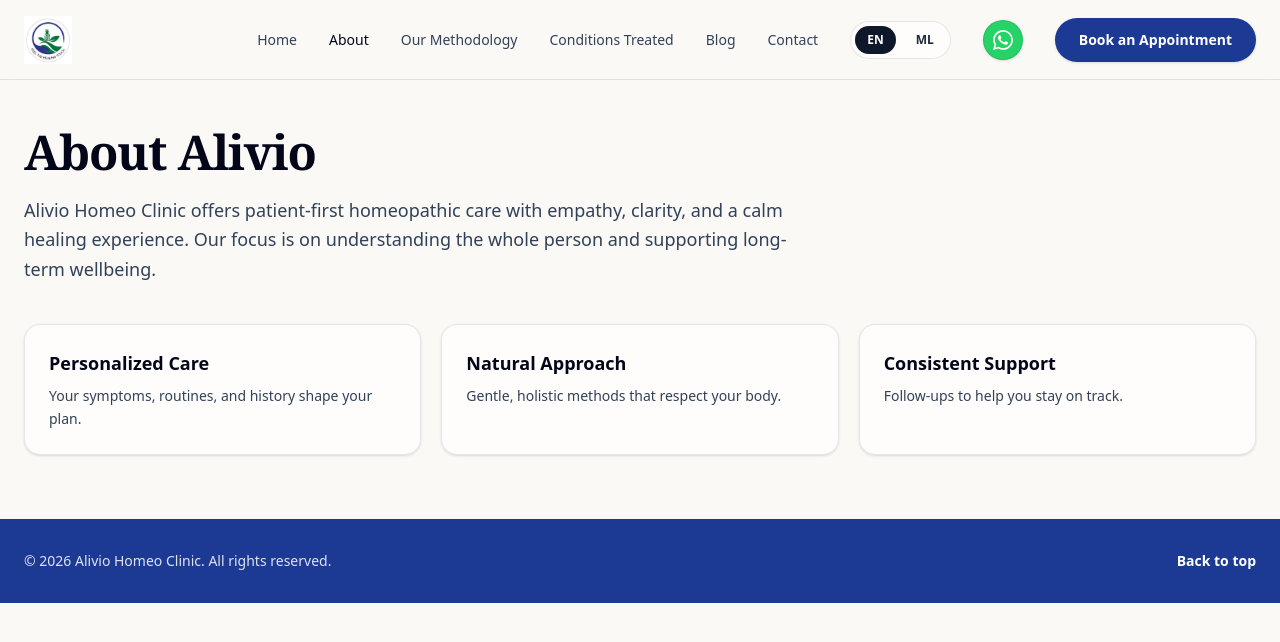
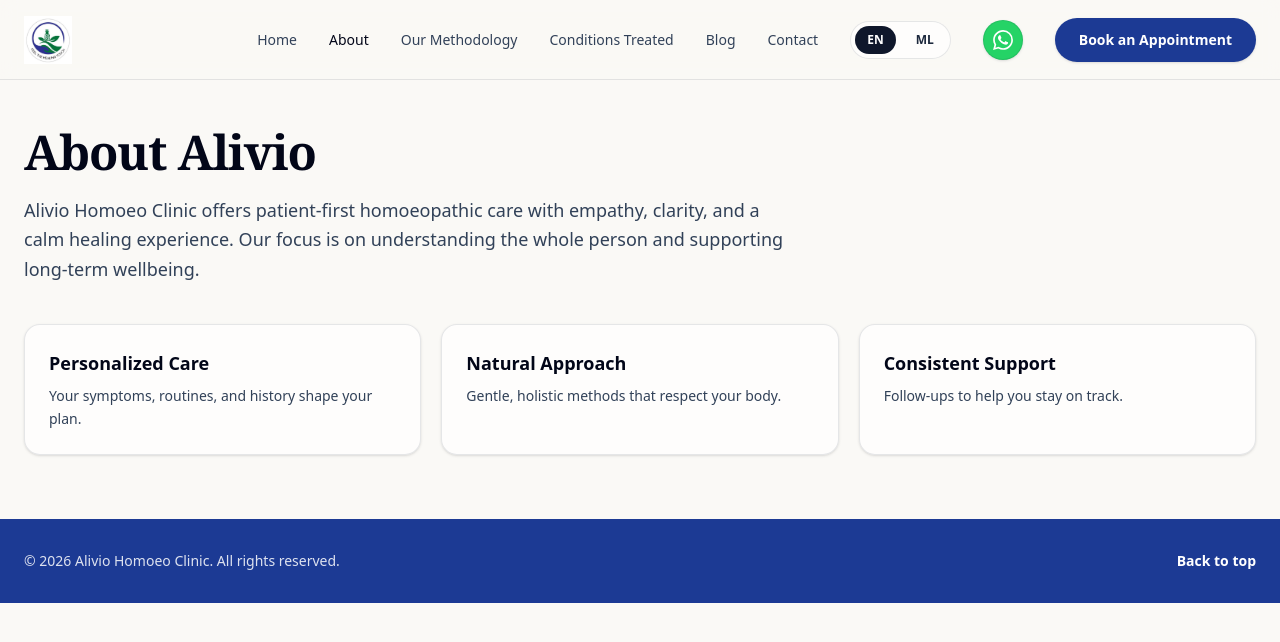
Before and after one commit to auralislabs2025/alivio-clinic, a React (Vite) app: page /about in a window 1280 px wide. Shown: the top 642 px of the page. Built offline with nearby package versions, Linux system fonts and the light colour scheme.

Commit message:
updated the homeo to homoeo

```diff
--- a/index.html
+++ b/index.html
@@ -4,8 +4,8 @@
     <meta charset="UTF-8" />
     <link rel="icon" type="image/svg+xml" href="/favicon.svg" />
     <meta name="viewport" content="width=device-width, initial-scale=1.0" />
-    <title>Alivio Homeo Clinic</title>
-    <meta name="description" content="Alivio Homeo Clinic — FEEL THE HEALING TOUCH. Book an appointment for holistic homeopathic care." />
+    <title>Alivio Homoeo Clinic</title>
+    <meta name="description" content="Alivio Homoeo Clinic — FEEL THE HEALING TOUCH. Book an appointment for holistic homoeopathic care." />
   </head>
   <body>
     <div id="root"></div>
--- a/src/components/Navbar.jsx
+++ b/src/components/Navbar.jsx
@@ -35,7 +35,7 @@ export default function Navbar() {
           <a
             href="/"
             className="flex items-center gap-3"
-            aria-label="Alivio Homeo Clinic"
+            aria-label="Alivio Homoeo Clinic"
             onClick={(e) => {
               if (window.location.pathname !== '/') return;
               e.preventDefault();
@@ -44,7 +44,7 @@ export default function Navbar() {
           >
             <img
               src="/alivio-logo.png"
-              alt="Alivio Homeo Clinic logo"
+              alt="Alivio Homoeo Clinic logo"
               width={52}
               height={52}
               className={`shrink-0 transition-all duration-200 ${scrolled ? 'h-10 w-10' : 'h-12 w-12'}`}
--- a/src/components/SiteFooter.jsx
+++ b/src/components/SiteFooter.jsx
@@ -6,7 +6,7 @@ export default function SiteFooter() {
     <footer className="bg-primary-blue text-white">
       <div className="mx-auto flex max-w-7xl flex-col gap-2 px-6 py-8 text-sm text-white/85 sm:flex-row sm:items-center sm:justify-between">
         <p>
-          &copy; {new Date().getFullYear()} Alivio Homeo Clinic. {t.footer.rights}
+          &copy; {new Date().getFullYear()} Alivio Homoeo Clinic. {t.footer.rights}
         </p>
         <a
           href="#top"
--- a/src/i18n/translations.js
+++ b/src/i18n/translations.js
@@ -16,7 +16,7 @@ export const translations = {
       mlShort: 'ML',
     },
     hero: {
-      pill: 'Holistic homeopathic care',
+      pill: 'Holistic homoeopathic care',
       h1: 'FEEL THE HEALING TOUCH',
       subtitle:
         'Compassionate consultations, personalized remedies, and a calm healing experience — designed around you and your family’s wellbeing.',
@@ -38,7 +38,7 @@ export const translations = {
         { title: 'Skin & Allergy', desc: 'Gentle approaches for allergies, rashes, eczema, and related conditions.' },
         { title: 'Women’s Health', desc: 'Supportive care across different life stages with privacy and empathy.' },
         { title: 'Children’s Wellness', desc: 'Family-friendly consultations with calm, patient guidance.' },
-        { title: 'Digestive Health', desc: 'Address discomfort and imbalances with personalized homeopathic options.' },
+        { title: 'Digestive Health', desc: 'Address discomfort and imbalances with personalized homoeopathic options.' },
         { title: 'Stress & Sleep', desc: 'Focused support to restore calm, energy, and better rest.' },
       ],
     },
@@ -71,7 +71,7 @@ export const translations = {
     about: {
       title: 'About Alivio',
       body:
-        'Alivio Homeo Clinic offers patient-first homeopathic care with empathy, clarity, and a calm healing experience. Our focus is on understanding the whole person and supporting long-term wellbeing.',
+        'Alivio Homoeo Clinic offers patient-first homoeopathic care with empathy, clarity, and a calm healing experience. Our focus is on understanding the whole person and supporting long-term wellbeing.',
       cards: [
         { title: 'Personalized Care', desc: 'Your symptoms, routines, and history shape your plan.' },
         { title: 'Natural Approach', desc: 'Gentle, holistic methods that respect your body.' },
@@ -89,7 +89,7 @@ export const translations = {
       readMore: 'Read more',
       posts: [
         { tag: 'Wellness', title: 'Building better sleep habits', excerpt: 'Small changes that can make rest more consistent.' },
-        { tag: 'Homeopathy', title: 'What to expect in your first visit', excerpt: 'A simple overview of our consultation process.' },
+        { tag: 'Homoeopathy', title: 'What to expect in your first visit', excerpt: 'A simple overview of our consultation process.' },
       ],
     },
     contact: {
@@ -104,7 +104,7 @@ export const translations = {
       bookOnWhatsApp: 'Book on WhatsApp',
       opensNewTab: 'Opens WhatsApp in a new tab',
       defaultMessage:
-        'Hello, I would like to book an appointment at Alivio Homeo Clinic. Please let me know the available slots. Thank you.',
+        'Hello, I would like to book an appointment at Alivio Homoeo Clinic. Please let me know the available slots. Thank you.',
       bookingCardSubtitle:
         'Tap the button to open WhatsApp with a pre-filled message. Chat with us to choose a time and ask questions—you can edit the message before sending.',
       orUseForm: 'Prefer email follow-up? Use the form below.',
@@ -115,7 +115,7 @@ export const translations = {
     yoga: {
       eyebrow: 'Yoga',
       title: 'Yoga support for mind–body balance',
-      subtitle: 'A gentle yoga routine can complement homeopathic care by improving calm, flexibility, and overall wellbeing.',
+      subtitle: 'A gentle yoga routine can complement homoeopathic care by improving calm, flexibility, and overall wellbeing.',
       bullets: ['Breath-focused sessions to reduce stress', 'Gentle mobility to support daily comfort', 'Simple routines you can continue at home'],
       cta: 'Book a Session',
       secondaryCta: 'Ask a Question',
```
